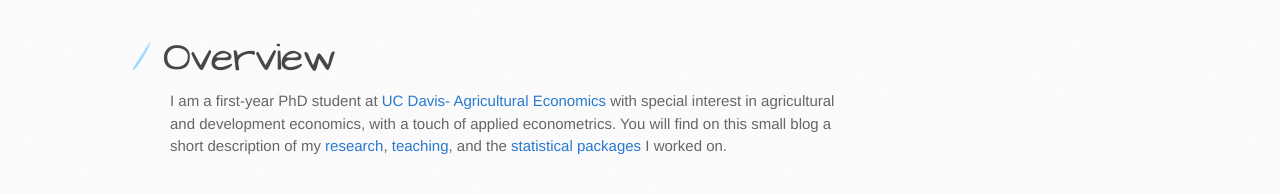
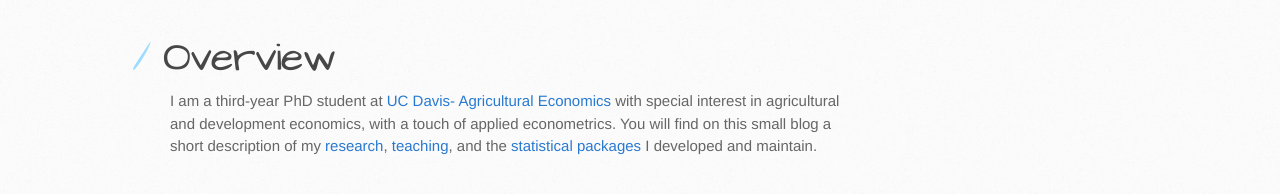
Before and after one commit to MatthieuStigler/MatthieuStigler.github.io, a Jekyll site: the page built from index.html, in a window 1280 px wide. Shown: the part 256-450 px from the top of the page. Built offline with Jekyll 4.4.1, drawn with Linux system fonts in a browser that asks for light colours; Markdown is read by kramdown in place of the engine named in the settings.

Commit message:
third year

```diff
--- a/index.html
+++ b/index.html
@@ -5,6 +5,6 @@ title: Architect Theme by Jason Long
 
 <div id="home">
   <h1>Overview</h1>
-  I am a first-year PhD student at <a href="http://are.ucdavis.edu/en/" >UC Davis- Agricultural Economics</a> with special interest in agricultural and development economics, with a touch of applied econometrics.
-  You will find on this small blog a short description of my <a href="https://matthieustigler.github.io/Research" >research</a>, <a href="https://matthieustigler.github.io/Teaching" >teaching</a>, and the <a href="https://matthieustigler.github.io/Software" >statistical packages</a> I worked on.
+  I am a third-year PhD student at <a href="http://are.ucdavis.edu/en/" >UC Davis- Agricultural Economics</a> with special interest in agricultural and development economics, with a touch of applied econometrics.
+  You will find on this small blog a short description of my <a href="https://matthieustigler.github.io/Research" >research</a>, <a href="https://matthieustigler.github.io/Teaching" >teaching</a>, and the <a href="https://matthieustigler.github.io/Software" >statistical packages</a> I developed and maintain.
 </div>
```
